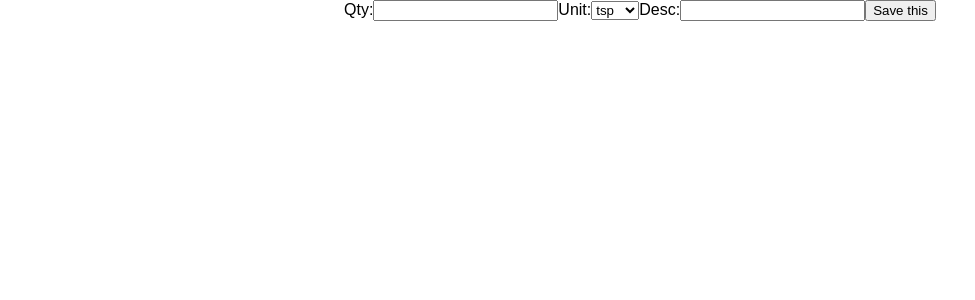
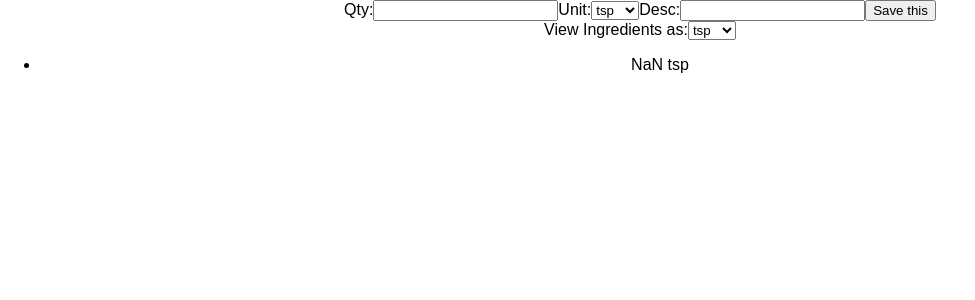
Before and after one commit to psollars/cucina, a React (Create React App) app in the folder client/: page / in a window 1280 px wide. Shown: the top 300 px of the page, without its empty margins (0-975 px from the left). Built offline with nearby package versions, Linux system fonts and the light colour scheme.

Commit message:
add user ingredient view preference and conversion

```diff
--- a/client/src/components/App.js
+++ b/client/src/components/App.js
@@ -5,7 +5,8 @@ class App extends Component {
   constructor(props) {
     super(props);
     this.state = {
-      unit: "tsp"
+      unit: "tsp",
+      userUnit: "tsp"
     };
   }
 
@@ -30,13 +31,33 @@ class App extends Component {
           <input onChange={this.handleDesc} />
         </label>
         <button onClick={this.handleSave}>Save this</button>
+        <div>
+          <label>
+            View Ingredients as:
+            <select onChange={this.handleUserUnit}>
+              <option value="tsp">tsp</option>
+              <option value="tbsp">tbsp</option>
+              <option value="cup">cup</option>
+              <option value="ml">ml</option>
+            </select>
+          </label>
+          <ul>
+            <li>
+              {this.handleUserConversion()} {this.state.userUnit}{" "}
+              {this.state.desc}
+            </li>
+          </ul>
+        </div>
       </div>
     );
   }
 
   handleQty = e => {
     const qty = e.target.value;
-    const measurement = this.handleConversion(e.target.value, this.state.unit);
+    const measurement = this.handleMlConversion(
+      e.target.value,
+      this.state.unit
+    );
 
     this.setState({
       qty,
@@ -45,7 +66,7 @@ class App extends Component {
   };
 
   handleUnit = e => {
-    const measurement = this.handleConversion(this.state.qty, e.target.value);
+    const measurement = this.handleMlConversion(this.state.qty, e.target.value);
 
     this.setState({
       measurement,
@@ -63,7 +84,28 @@ class App extends Component {
     alert("yo");
   };
 
-  handleConversion = (qty, unit) => {
+  handleUserUnit = e => {
+    this.setState({
+      userUnit: e.target.value
+    });
+  };
+
+  handleUserConversion = () => {
+    switch (this.state.userUnit) {
+      case "tsp":
+        return Math.floor(this.state.measurement * 0.20288);
+      case "tbsp":
+        return Math.floor(this.state.measurement * 0.067628);
+      case "cup":
+        return (this.state.measurement * 0.0042268).toFixed(2);
+      case "ml":
+        return this.state.measurement;
+      default:
+        console.log("oops");
+    }
+  };
+
+  handleMlConversion = (qty, unit) => {
     switch (unit) {
       case "tsp":
         return qty / 0.20288;
```
